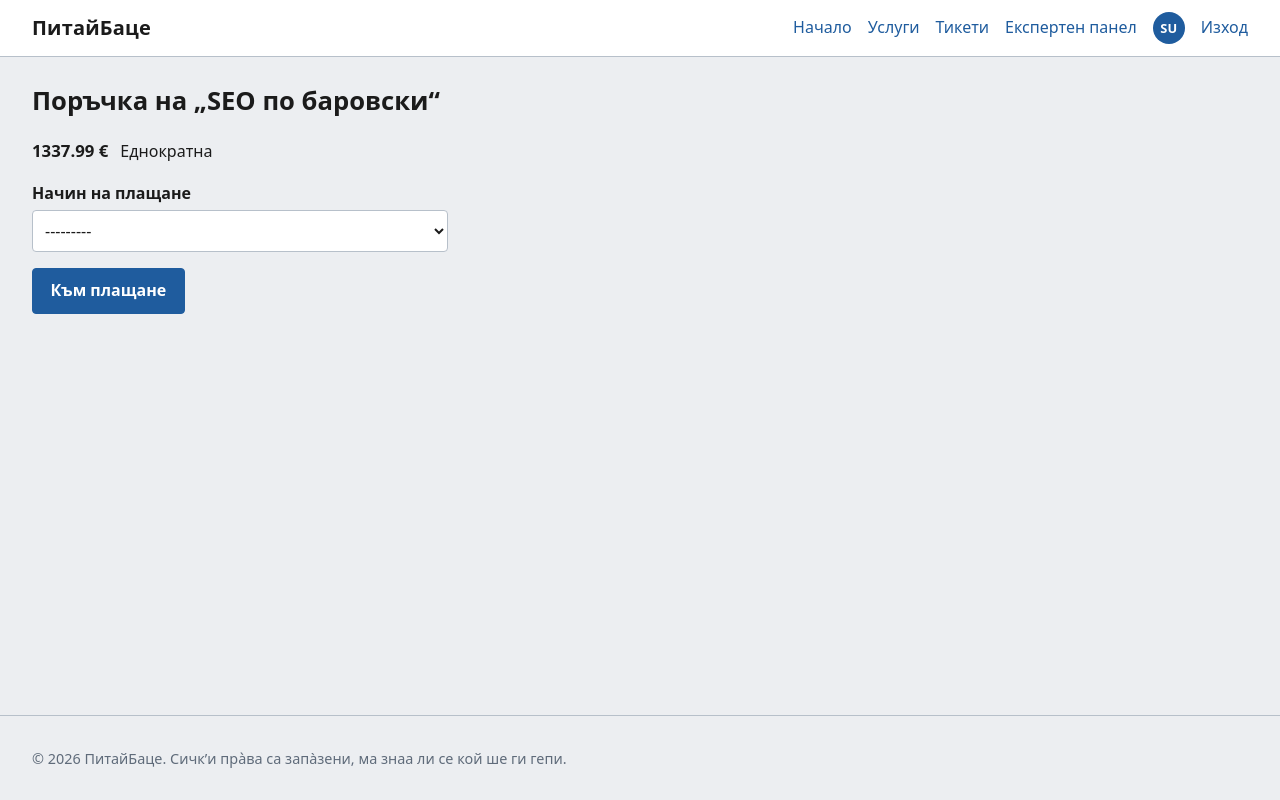
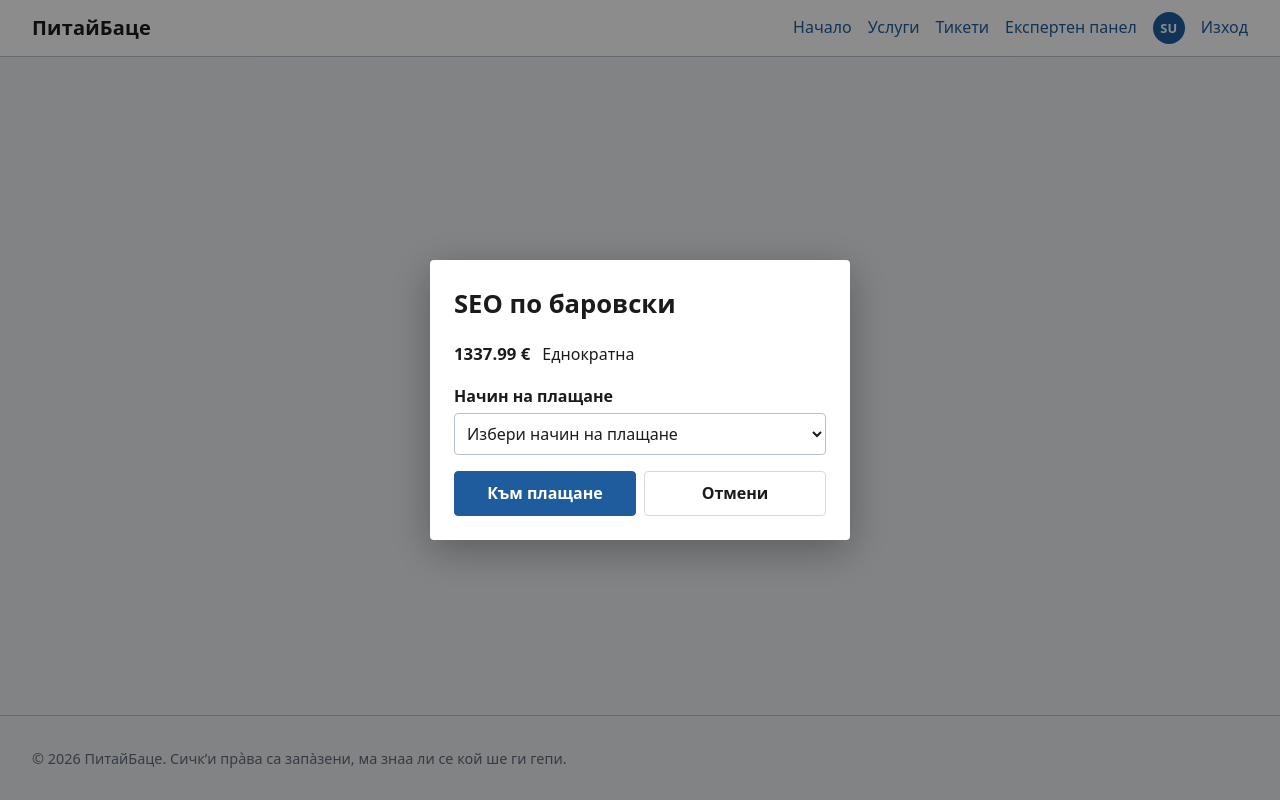
Before and after one commit to Gogo2204/PitayBatse, a Django app: page /orders/service/6/create/ in a window 1280 px wide. Run offline with Django 5.2, Linux system fonts and the light colour scheme; the visitor is signed in with stand-in values (Sample User, id 1); data comes from the database, SQL or seed files in the repository.

Commit message:
Present the order create page as a modal

```diff
--- a/orders/forms/order.py
+++ b/orders/forms/order.py
@@ -15,6 +15,10 @@ class OrderForm(forms.ModelForm):
     def __init__(self, *args, service=None, **kwargs):
         super().__init__(*args, **kwargs)
         self.service = service
+        self.fields["payment_method"].choices = [
+            ("", "Избери начин на плащане"),
+            *Order.PaymentMethod.choices,
+        ]
         if service is not None and not service.is_subscription:
             self.fields.pop("billing_cycle", None)
         elif "billing_cycle" in self.fields:
--- a/orders/templates/orders/order_create.html
+++ b/orders/templates/orders/order_create.html
@@ -3,8 +3,9 @@
 {% block title %}Поръчка — {{ service.name }}{% endblock %}
 
 {% block content %}
-<section class="order-form">
-    <h1>Поръчка на „{{ service.name }}“</h1>
+<div class="modal-overlay">
+    <div class="modal-card">
+        <h1 class="modal-title">{{ service.name }}</h1>
 
         <p class="order-summary">
             <span class="service-price">{{ service.price }} €</span>
@@ -28,7 +29,11 @@
                 </div>
             {% endfor %}
 
+            <div class="modal-actions">
                 <button type="submit">Към плащане</button>
+                <a class="button-secondary" href="{% url 'services:list' %}">Отмени</a>
+            </div>
         </form>
-</section>
+    </div>
+</div>
 {% endblock %}
--- a/static/css/style.css
+++ b/static/css/style.css
@@ -694,6 +694,10 @@ button[type="submit"]:hover {
     width: 100%;
 }
 
+.modal-actions > button {
+    flex: 1;
+}
+
 .modal-actions .button-secondary {
     flex: 1;
 }
```
Lines whose indentation alone changed are shown as unchanged.
